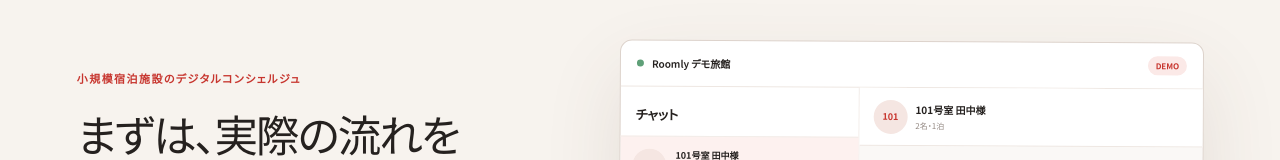
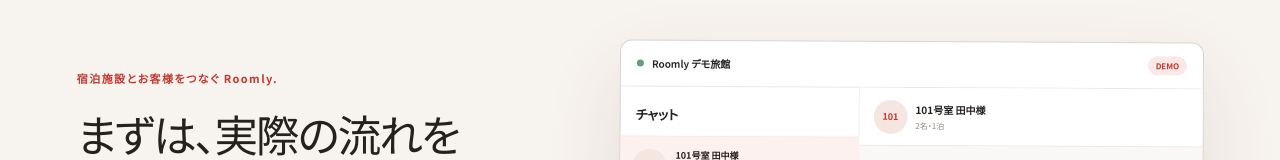
Before and after one commit to mogciaclient-ui/roomly-demo, a Next.js app: page / in a window 1280 px wide. Shown: the part 162-322 px from the top of the page. Built offline with nearby package versions, Linux system fonts and the light colour scheme; no server answers.

Commit message:
Remove digital concierge branding

```diff
--- a/app/layout.tsx
+++ b/app/layout.tsx
@@ -1,4 +1,4 @@
 import "./globals.css";
 import { DemoProvider } from "@/components/demo-provider";
-export const metadata={title:"Roomly | デジタルコンシェルジュ",description:"小規模宿泊施設のためのデジタルコンシェルジュ"};
+export const metadata={title:"Roomly.",description:"宿泊施設とお客様をつなぐコミュニケーションサービス"};
 export default function RootLayout({children}:{children:React.ReactNode}){return <html lang="ja"><body><DemoProvider>{children}</DemoProvider></body></html>}
--- a/app/page.tsx
+++ b/app/page.tsx
@@ -4,7 +4,7 @@ export default function Home(){
  return <main className="product-home">
   <header className="product-home-header"><div className="roomly-logo">Roomly<span>.</span><small>FRONT DESK</small></div><Link href="/console" className="home-login">ログイン</Link></header>
   <section className="product-hero">
-   <div className="product-hero-copy"><p className="product-kicker">小規模宿泊施設のデジタルコンシェルジュ</p><h1>まずは、実際の流れを<br/>デモで体験してください。</h1><p className="product-lead">お客様からの質問にAIが答え、必要な時だけスタッフへつなぐ。<br/>Roomlyでの接客を、データを登録する前にそのまま試せます。</p><div className="product-actions"><Link href="/demo" className="demo-start">デモをはじめる <span>→</span></Link><Link href="/console" className="setup-start">実際の利用をはじめる</Link></div><p className="demo-note">デモでは本番の施設情報・宿泊データは使用しません</p></div>
+   <div className="product-hero-copy"><p className="product-kicker">宿泊施設とお客様をつなぐ Roomly.</p><h1>まずは、実際の流れを<br/>デモで体験してください。</h1><p className="product-lead">お客様からの質問にAIが答え、必要な時だけスタッフへつなぐ。<br/>Roomlyでの接客を、データを登録する前にそのまま試せます。</p><div className="product-actions"><Link href="/demo" className="demo-start">デモをはじめる <span>→</span></Link><Link href="/console" className="setup-start">実際の利用をはじめる</Link></div><p className="demo-note">デモでは本番の施設情報・宿泊データは使用しません</p></div>
    <div className="hero-preview" aria-label="Roomlyのチャット画面イメージ"><div className="preview-top"><span className="preview-dot"/>Roomly デモ旅館 <b>DEMO</b></div><div className="preview-body"><aside><strong>チャット</strong><button className="selected"><i>101</i><span><b>101号室 田中様</b><small>露天風呂は何時までですか？</small></span></button><button><i>203</i><span><b>203号室</b><small>Wi-Fiを教えてください</small></span></button></aside><section><header><i>101</i><div><b>101号室 田中様</b><small>2名・1泊</small></div></header><div className="preview-chat"><p className="guest-message">露天風呂は何時までですか？<time>19:42</time></p><p className="ai-message"><small>AIコンシェルジュ</small>露天風呂は23:00までご利用いただけます。最終入場は22:30です。<time>19:42</time></p></div><footer>メッセージを入力してください <button>送信</button></footer></section></div></div>
   </section>
  </main>
```
